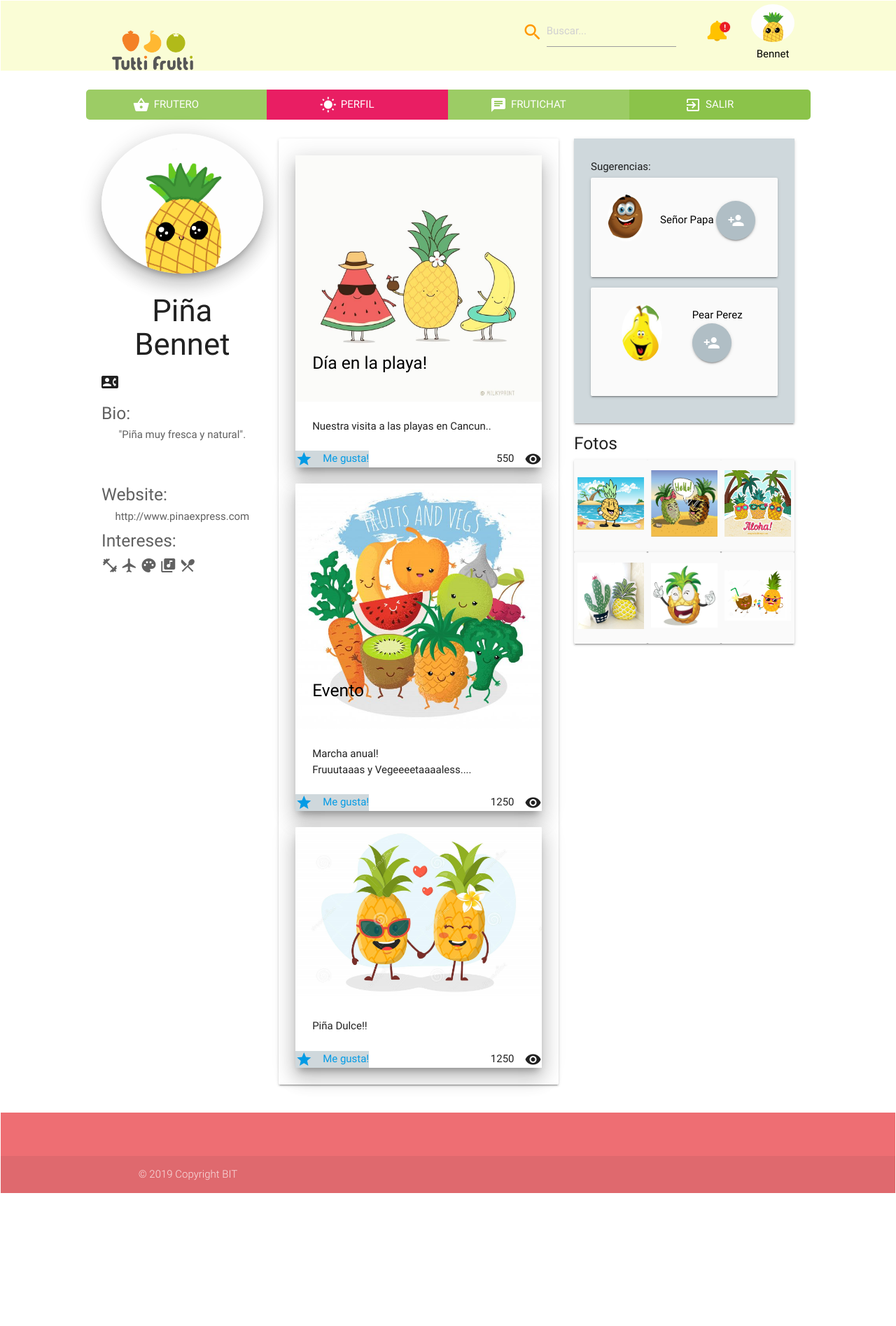
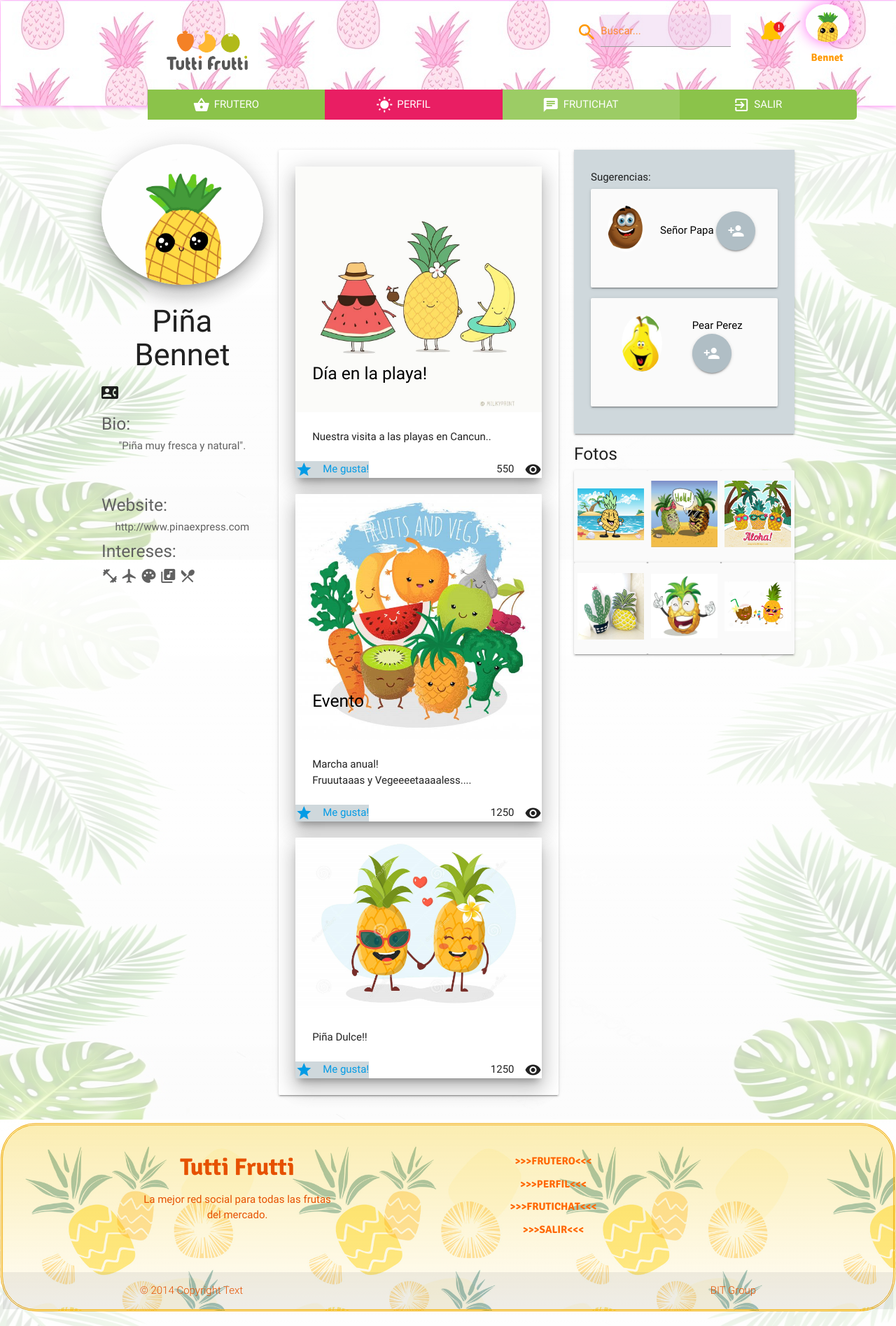
Before and after one commit to milenamiranda177/TuttiFrutti, a PHP site: page /perfil.html in a window 1280 px wide. Shown: the whole page at 70% size. Before the commit the page ends 1705 px from the top, so only its background shows below. Run offline with PHP 8.4, Linux system fonts and the light colour scheme; some libraries are stand-ins or nearby versions.

Commit message:
Modificaciones de Grupo Mandarina, header, footer, fondo

```diff
--- a/css/styles.css
+++ b/css/styles.css
@@ -1,3 +1,54 @@
+/* Header */
+
+.fixedheader {
+  position: fixed;
+  width: 500px;
+  height: 200px;
+  left: 17%;
+  right: 17%;
+  z-index: +20;
+}
+
+.img_logo {
+  width: 200px;
+  height: 220px;
+}
+
+.img_alerta {
+  width: 35px;
+  height: 35px;
+}
+
+.padi {
+  padding-top: 200px;
+}
+
+.sombra {
+  border-color: rgb(255, 144, 0);
+  box-shadow: 0 1px 1px rgba(164, 23, 229, 0.075)inset, 0 0 20px rgba(255, 0, 234, 0.6);
+}
+
+input::placeholder {
+  color: rgba(255, 123, 0, 0.808);
+}
+
+
+/* tamñaños para el menu pequeño */
+
+.menu-cambia.small img {
+  width: 70%;
+  height: 70%;
+  margin-top: 10px;
+}
+
+.menu-cambia.small li {
+  margin-top: 100px;
+}
+
+.menu-cambia.small a {
+  font-family: "Signika-Bold";
+}
+
 /* Home */
 
 .notification{
@@ -7,6 +58,11 @@
 .padding-10{
   padding: 10px !important;
 }
+
+.padding-3 {
+  padding-bottom: 10px !important;
+}
+
 .border-radius-5-left{
   border-radius: 5px 0px 0px 5px !important;
 }
@@ -25,16 +81,17 @@
   background:rgba(133, 121, 121, 0.2);
   z-index: 9000;
 }
-.overlap-header{
-  position: absolute !important;
-  width:100% !important;
-  height:100px !important;
-  background-image: url("../imagenes/home/fondopatron.jpg");
-  background:rgba(234, 246, 99, 0.26);
-  z-index: -2;
+.overlap-header {
+  position: fixed !important;
+  width: 100% !important;
+  height: 150px !important;
+  background-image: url("../imagenes/header.jpg");
+  border-color: rgb(255, 144, 0);
+  box-shadow: 0 1px 1px rgba(164, 23, 229, 0.075)inset, 0 0 8px rgba(255, 0, 234, 0.6);
+  z-index: 12;
 }
 .zindexfirst{
-  z-index: 9000000 !important;
+  z-index: 10 !important;
 }
 .card-custom{
   width:227px !important;
@@ -63,12 +120,13 @@
   display: flex;
   flex-direction: column;
 }
-.fondofrutas{
+.fondofrutas {
   background-size: 150px;
-  background-image:url("../imagenes/home/fondo.png") !important;
+  background-image: url("../imagenes/home/fondo.png") !important;
   background-repeat: repeat;
 }
-.size-events{
+
+.size-events {
   width: 70% !important;
   height: 70% !important;
   margin-left: 15% !important;
@@ -94,6 +152,8 @@ height: 400px !important;
 .titulo{
   font-size: 23px !important;
 }
+
+/* Publicaciones */
 
 #file_multi_video{
   width: 0.1px;
@@ -154,3 +214,48 @@ label[for="file_multi_video"] {
     align-self: center;
     overflow-y: scroll;
   }
+
+  /* Diana */
+
+.fondo {
+
+  background-image: linear-gradient( rgb(255, 255, 255), rgba(255, 255, 255, 0.712)), url(../imagenes/fondo4.jpg);
+  background-size: 100%;
+  z-index: 100;
+  background-attachment: fixed;
+}
+
+.fondo-footer {
+  background-image: linear-gradient( rgba(247, 222, 109, 0.486), rgba(255, 255, 255, 0.363)), url(../imagenes/footer.jpg);
+  background-size: 30%;
+  z-index: 100;
+  background-attachment: fixed;
+  border-radius: 50px 50px 50px 50px;
+  -moz-border-radius: 50px 50px 50px 50px;
+  -webkit-border-radius: 50px 50px 50px 50px;
+  border: 3px double #f2ae0e;
+}
+
+@font-face {
+  font-family: "Signika-Bold";
+  src: url("fonts/Signika-Bold.ttf");
+}
+
+.fuente {
+  font-family: "Signika-Bold";
+}
+
+.contenido {
+  position: absolute;
+  background: transparent;
+  z-index: 2;
+  width: 100%
+}
+
+.link {
+  color: rgb(255, 102, 0);
+}
+
+.link:hover {
+  color: rgb(1, 204, 52);
+}
--- /dev/null
+++ b/js/header.js
@@ -0,0 +1,7 @@
+$(document).on("scroll", function() {
+    if ($(document).scrollTop() > 100) {
+        $(".menu-cambia").removeClass("large").addClass("small");
+    } else {
+        $(".menu-cambia").removeClass("small").addClass("large");
+    }
+});
--- a/perfil.html
+++ b/perfil.html
@@ -7,58 +7,75 @@
     <meta http-equiv="X-UA-Compatible" content="ie=edge">
     <!--Import Google Icon Font-->
     <link href="https://fonts.googleapis.com/icon?family=Material+Icons" rel="stylesheet">
-  <link rel="stylesheet" href="css/materialize.min-custom.css">
     <link rel="stylesheet" href="css/styles.css">
+    <link rel="stylesheet" href="css/materialize.min-custom.css" media="screen,projection">
+
     <title>Perfil</title>
 </head>
 
-<body>
-  <div class="overlap-header"></div>
-  <div class="container content-custom-width">
-      <div class="row">
+<body class="fondo">
+    <!-- HEADAER -->
+    <header class="menu-cambia">
+        <div class="overlap-header menu-cambia"></div>
+        <div class="container content-custom-width fixedheader">
+            <div class="row ">
                 <div class="col s2" id="logo">
                     <div class="card-content">
-                    <img src="imagenes/home/tuttifrutti.png" width=200px height=220px alt="" class=" responsive-img">
+                        <img src="imagenes/home/tuttifrutti.png" alt="" class="img_logo responsive-img">
 
                     </div>
                 </div>
                 <div class="col s5" id="dividerheader"></div>
                 <div class="col s3 input-field" id="search">
-                    <i class="material-icons tiny prefix orange-text darken-1 padding-10">search</i>
-                  <input type="text" class="orange-text darken-1" placeholder="Buscar...">
+                    <i class="material-icons tiny prefix orange-text darken-1 padding-10 ">search</i>
+                    <input type="text" style="background-color: rgba(234, 204, 236, 0.445)" class="orange-text darken-1" placeholder="Buscar...">
                 </div>
                 <div class="col s1" id="notification">
-              <a href="#" onclick="alert('Tienes 4 mensajes sin leer, ve a chat')"><img src="imagenes/home/notification.jpg"  width=35px height=35px alt="" class="notification responsive-img">
-              </a></div>
+                    <a href="chat.html" onclick="alert('Tienes 4 mensajes sin leer, ve a chat')">
+                        <img src="imagenes/home/notification.jpg" alt="" class="img_alerta notification responsive-img">
+                    </a>
+                </div>
                 <div class="col s1 center-align" id="profile">
-              <a href="perfil.html" class="black-text"><img src="imagenes/perfil/perfil.jpg" width=80px height=80px alt="" class="circle responsive-img">
-                Bennet</a>
+                    <a href="perfil.html" class="black-text">
+                        <img src="imagenes/perfil/perfil.jpg" width=80px height=80px alt="" class="circle responsive-img sombra">
+                        <h6 class="orange-text darken-4 fuente">Bennet</h6>
+                    </a>
                 </div>
             </div>
+
             <div class="row">
-        <div class="row">
-            <div class="border-radius-5-left padding-10 light-green col s3 pink lighten-1 center-align">
-                            <div class="card-content light-green lighten-1 white-text ">
+                <div class="padding-10 col s3 light-green center-align">
+                    <div class="card-content light-green  white-text">
                         <a href="home.html" class="white-text"><i class="iconos_absolute material-icons">shopping_basket</i> <span>FRUTERO</span></a>
                     </div>
                 </div>
-                        <div  class="padding-10 col s3 pink center-align">
+                <div class="padding-10 col s3 pink center-align">
                     <div class="card-content pink  white-text">
                         <a href="perfil.html" class="white-text"><i class="iconos_absolute material-icons">wb_sunny</i> <span>PERFIL</span></a>
                     </div>
                 </div>
-                        <div  class="padding-10 col s3 light-green lighten-1 center-align">
+                <div class="padding-10 col s3 light-green lighten-1 center-align">
                     <div class="card-content light-green lighten-1 white-text">
 
                         <a href="chat.html" class="white-text"> <i class="iconos_absolute material-icons">chat</i> <span>FRUTICHAT</span> </a>
                     </div>
                 </div>
-                        <div  class="border-radius-5-right padding-10 col s3 light-green center-align">
+                <div class="border-radius-5-right padding-10 col s3 light-green center-align">
                     <div class="card-content light-green  white-text">
                         <a href="index.html" class="white-text"><i class="iconos_absolute material-icons">exit_to_app </i><span>SALIR</span> </a>
                     </div>
                 </div>
+
             </div>
+
+        </div>
+    </header>
+    <!-- FIN HEADER -->
+
+    <div class="container content-custom-width ">
+        <!-- dentro de este div va el contenido de la pagina-->
+
+        <div class="row padi">
             <div class="fotoperfil">
                 <div class="col s12 m4 l3">
 
@@ -119,7 +136,8 @@
                                         <p>Marcha anual! <br> Fruuutaaas y Vegeeeetaaaaless....</p>
                                     </div>
                                     <a class="waves-effect waves-light btn-small blue-grey lighten-4"><i class="material-icons left">star</i>Me gusta!</a>
-                <i class="material-icons right">visibility</i><p class="right">1250</p>
+                                    <i class="material-icons right">visibility</i>
+                                    <p class="right">1250</p>
                                 </div><br>
 
 
@@ -133,7 +151,8 @@
                                         <p>Piña Dulce!! </p>
                                     </div>
                                     <a class="waves-effect waves-light btn-small blue-grey lighten-4"><i class="material-icons left">star</i>Me gusta!</a>
-                <i class="material-icons right">visibility</i><p class="right">1250</p>
+                                    <i class="material-icons right">visibility</i>
+                                    <p class="right">1250</p>
                                 </div>
                             </div>
                         </div>
@@ -182,7 +201,8 @@
 
                         <!--fotos-->
                         <div id="tabla">
-    <table><h5 class="text-responsive">Fotos</h5>
+                            <table>
+                                <h5 class="text-responsive">Fotos</h5>
                                 <tr class="grey lighten-5 z-depth-1">
                                     <td><img src="imagenes/perfil/foto1.jpg" class="responsive-img" height="100px" width="100px"></td>
                                     <td><img src="imagenes/perfil/foto2.jpg" class="responsive-img" height="100px" width="100px"></td>
@@ -203,24 +223,45 @@
 
             </div>
 
+
+            <!--Aqui termina el contenido de la pagina -->
         </div>
-  <div class="row ">
-      <footer class="page-footer">
+
+        <!-- FOOTER -->
+
+        <div class="row">
+            <footer class="page-footer fondo-footer">
                 <div class="container">
                     <div class="row">
-                          <div class="col l6 s12">
-                            <h5 class="white-text"></h5>
+                        <div class="col l4 s12 ">
+                            <h4 class="orange-text text-darken-4 center fuente">Tutti Frutti</h4>
+                            <p class="orange-text text-darken-4 center">La mejor red social para todas las frutas del mercado.</p>
+                        </div>
+                        <div class="col l4 offset-l2 s12 fuente center">
+                            <ul>
+                                <li class="padding-3"><a class="link" href="home.html">>>>FRUTERO<<<</a></li>
+                                <li class="padding-3"><a class="link" href="perfil.html">>>>PERFIL<<<</a></li>
+                                <li class="padding-3"><a class="link" href="chat.html">>>>FRUTICHAT<<<</a></li>
+                                <li class="padding-3"><a class="link" href="index.html">>>>SALIR<<<</a></li>
+                            </ul>
                         </div>
                     </div>
                 </div>
                 <div class="footer-copyright">
                     <div class="container">
-                        © 2019 Copyright BIT
+
+                        <a class="orange-text text-darken-4 left" href="#">© 2014 Copyright Text</a>
+                        <a class="orange-text text-darken-4 right" href="#">BIT Group</a>
                     </div>
                 </div>
             </footer>
 
         </div>
+        <!-- FIN FOOTER -->
+
+        <script type="text/javascript" src="https://code.jquery.com/jquery-3.2.1.min.js"></script>
+        <script type="text/javascript" src="js/materialize.min.js"></script>
+        <script type="text/javascript" src="js/header.js"></script>
 </body>
 
 </html>
```
Also changed, not shown: chat.html (+90 -46 lines), home.html (+48 -21 lines), fonts/Signika-Bold.ttf (added), fonts/Signika-Light.ttf (added), fonts/Signika-Regular.ttf (added), fonts/Signika-SemiBold.ttf (added), imagenes/fondo4.jpg (added), imagenes/footer.jpg (added), imagenes/header.jpg (added). Lines whose indentation alone changed are shown as unchanged.
